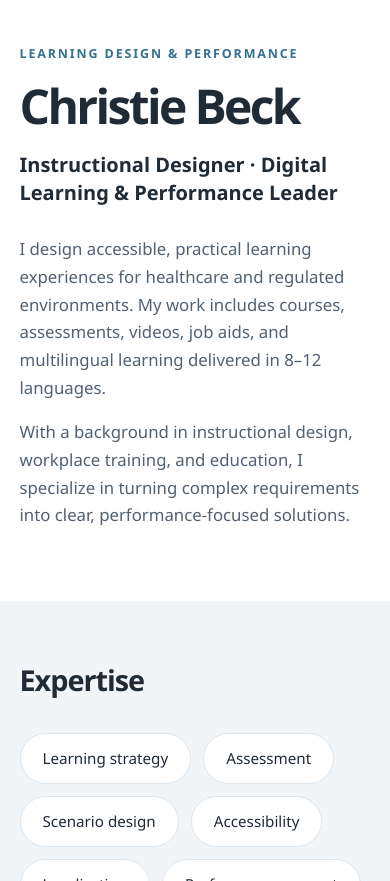
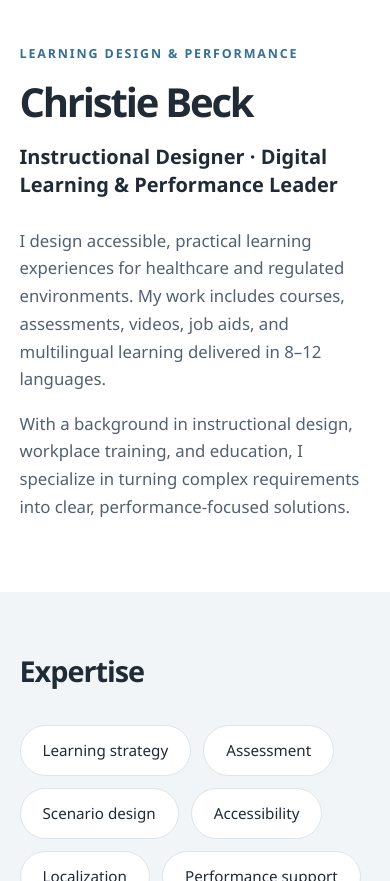
Before and after one commit to christiebeck/Headwaters, a plain HTML site: page index.html in a window 390 px wide. Shown: the part 1537-2418 px from the top of the page. Drawn offline with Linux system fonts and the light colour scheme.

Commit message:
Update index.html

```diff
--- a/index.html
+++ b/index.html
@@ -73,8 +73,9 @@
     }
 
     .hero {
-      display: grid;
-      grid-template-columns: 0.85fr 1.15fr;
+  display: grid;
+  grid-template-columns:
+    minmax(0, 0.85fr) minmax(0, 1.15fr);
       align-items: center;
       gap: clamp(32px, 6vw, 90px);
       padding-top: 90px;
@@ -99,8 +100,8 @@
       margin-bottom: 16px;
     }
 
-    h1 {
-      font-size: clamp(3rem, 6vw, 5.2rem);
+   h1 {
+  font-size: clamp(2.5rem, 5vw, 4.5rem);
       letter-spacing: -0.055em;
       line-height: 1.05;
       margin: 0 0 20px;
```
